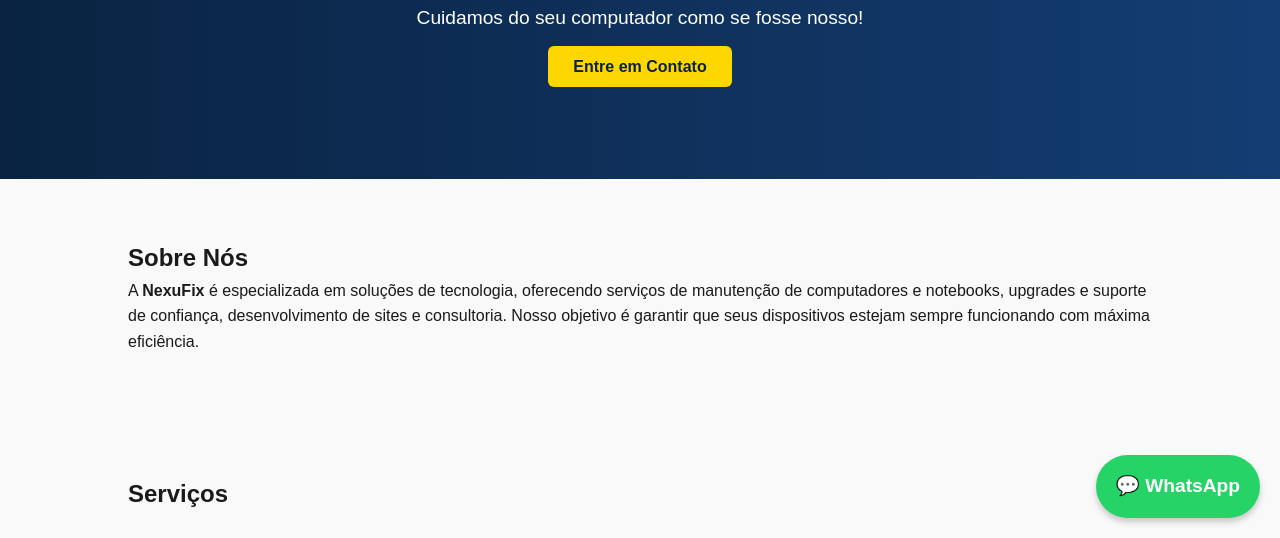
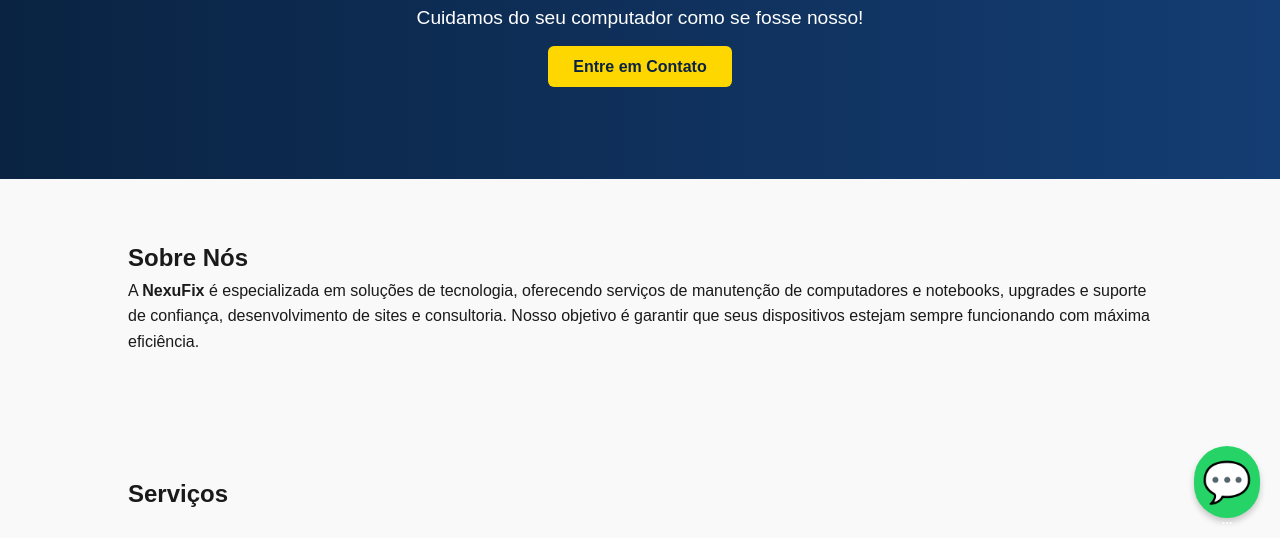
Before and after one commit to nexufix-tech/NexuFix, a plain HTML site: page index.html in a window 1280 px wide. Shown: the part 262-800 px from the top of the page. Drawn offline with Linux system fonts and the light colour scheme.

Commit message:
Update index.html

```diff
--- a/index.html
+++ b/index.html
@@ -159,7 +159,7 @@
       background: #143d73;
     }
 
-    /* BOTÃO WHATSAPP FLUTUANTE */
+    /* BOTÃO WHATSAPP FLUTUANTE COM 3 PONTINHOS */
     .whatsapp-fixo {
       position: fixed;
       bottom: 20px;
@@ -171,17 +171,32 @@
       display: inline-block;
       background: #25D366;
       color: #fff;
-      padding: 16px 20px;
+      padding: 4px 8px; /* círculo pequeno */
       border-radius: 50px;
       text-decoration: none;
       font-weight: bold;
-      font-size: 1.2rem;
+      font-size: 2.5rem; /* emoji grande */
       box-shadow: 0px 4px 6px rgba(0,0,0,0.2);
-      transition: background 0.3s;
+      position: relative;
     }
 
-    .whatsapp-fixo a:hover {
-      background: #1ebe5d;
+    .whatsapp-fixo a::after {
+      content: '...';
+      position: absolute;
+      bottom: -12px;
+      left: 50%;
+      transform: translateX(-50%);
+      color: #fff;
+      font-size: 0.8rem;
+      opacity: 0;
+      animation: dotsAnim 1.5s infinite;
+    }
+
+    @keyframes dotsAnim {
+      0%, 20% { opacity: 0; }
+      40% { opacity: 1; }
+      60% { opacity: 0.5; }
+      80%, 100% { opacity: 0; }
     }
 
     footer {
@@ -260,7 +275,6 @@
     <h2>Entre em Contato</h2>
     <p>Preencha o formulário abaixo:</p>
 
-    <!-- FORMULÁRIO FORMESPREE -->
     <form action="https://formspree.io/f/mblkeqzb" method="POST">
       <label for="nome">Nome:</label>
       <input type="text" name="nome" id="nome" required>
@@ -281,7 +295,7 @@
 
   <!-- BOTÃO WHATSAPP FLUTUANTE -->
   <div class="whatsapp-fixo">
-    <a href="https://wa.me/5512991363985" target="_blank">💬 WhatsApp</a>
+    <a href="https://wa.me/5512991363985" target="_blank">💬</a>
   </div>
 </body>
 </html>
```
